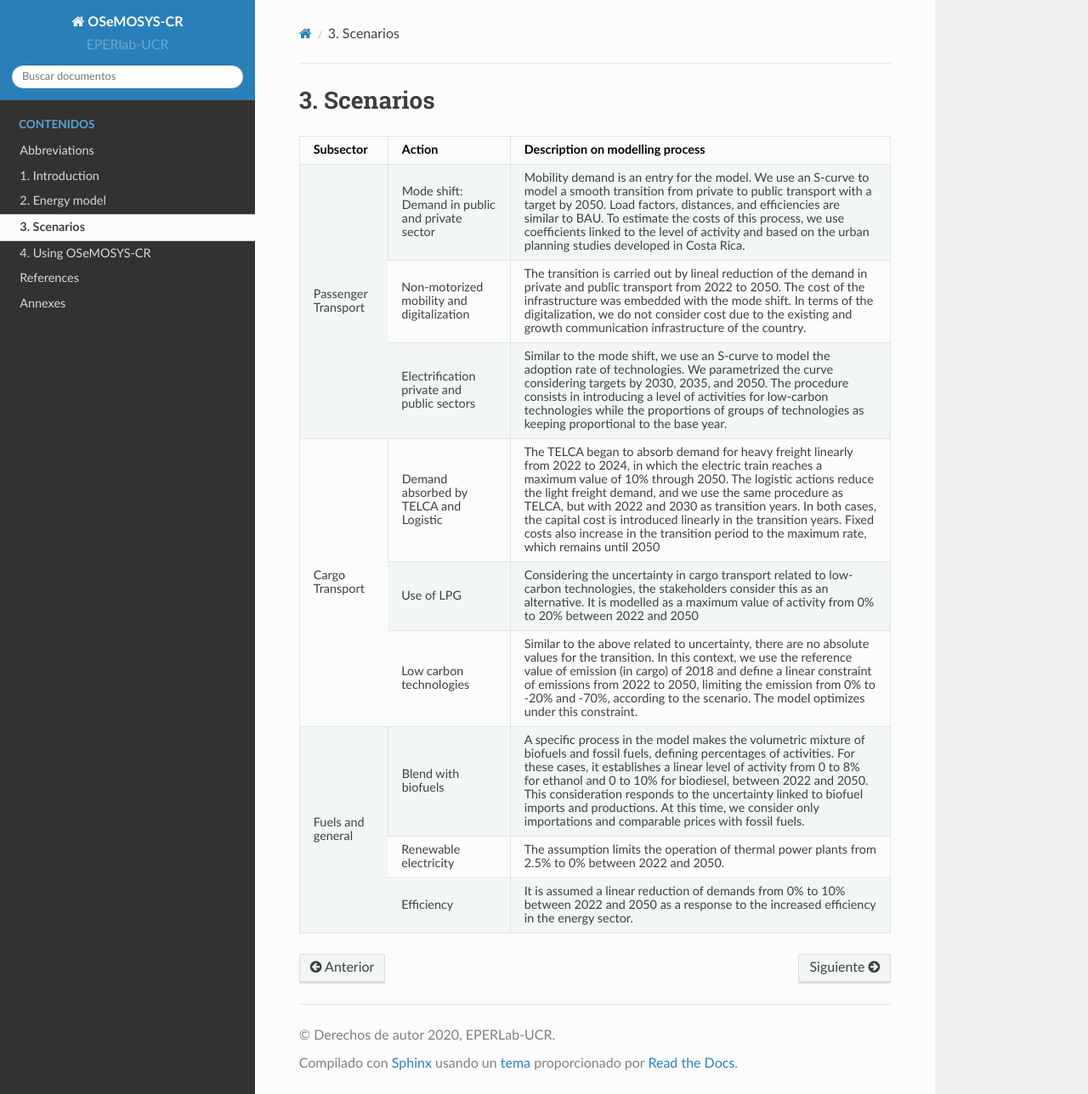
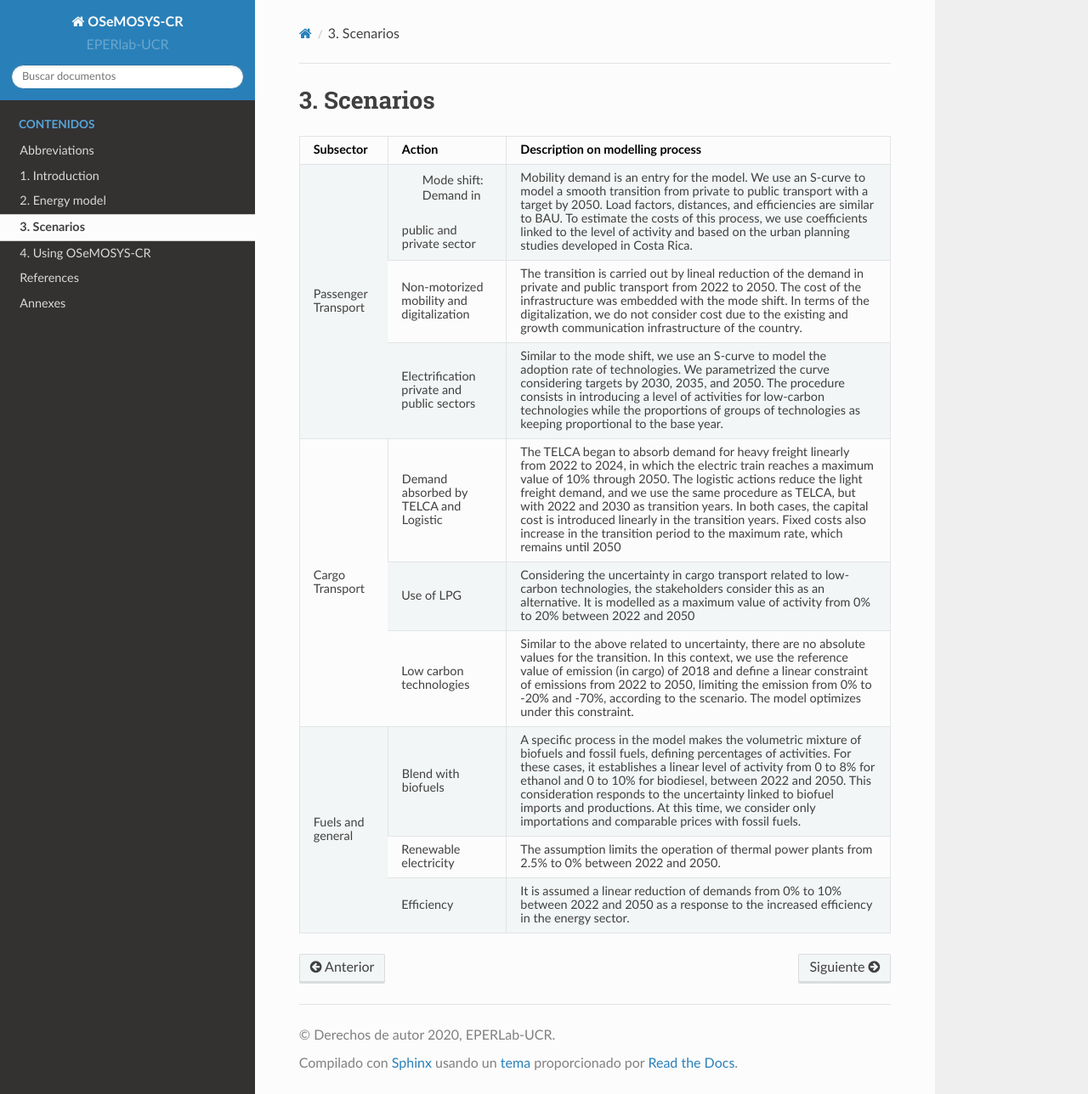
Before and after one commit to EPERLab/OSeMOSYS-CR, a Sphinx documentation site: the page built from docs/03Scenarios.rst, in a window 1280 px wide and 1288 px high. Shown: the whole window at 85% size. Built offline with Sphinx 7.4.7 and the Read the Docs theme 2.0.0, drawn with Linux system fonts in a browser that asks for light colours.

```diff
--- a/docs/03Scenarios.rst
+++ b/docs/03Scenarios.rst
@@ -1,52 +1,52 @@
 3. Scenarios
 =====================
 
-+--------------------+-------------------------------------------------+------------------------------------------------------------------------------------------+
-|Subsector           | Action                                          | Description on modelling process                                                         |
-+====================+=================================================+==========================================================================================+
-|Passenger Transport | Mode shift: Demand in public and private sector | Mobility demand is an entry for the model. We use an S-curve to model a smooth           |
-|                    |                                                 | transition from private to public transport with a target by 2050. Load factors,         |
-|                    |                                                 | distances, and efficiencies are similar to BAU. To estimate the costs of this process,   |
-|                    |                                                 | we use coefficients linked to the level of activity and based on the urban planning      |
-|                    |                                                 | studies developed in Costa Rica.                                                         |
-|                    +-------------------------------------------------+------------------------------------------------------------------------------------------+
-|                    | Non-motorized mobility and digitalization       | The transition is carried out by lineal reduction of the demand in private and public    |
-|                    |                                                 | transport from 2022 to 2050. The cost of the infrastructure was embedded with the mode   |
-|                    |                                                 | shift. In terms of the digitalization, we do not consider cost due to the existing and   |
-|                    |                                                 | growth communication infrastructure of the country.                                      |
-|                    +-------------------------------------------------+------------------------------------------------------------------------------------------+
-|                    | Electrification private and public sectors      | Similar to the mode shift, we use an S-curve to model the adoption rate of technologies. |
-|                    |                                                 | We parametrized the curve considering targets by 2030, 2035, and 2050. The procedure     |
-|                    |                                                 | consists in introducing a level of activities for low-carbon technologies while the      |
-|                    |                                                 | proportions of groups of technologies as keeping proportional to the base year.          |
-+--------------------+-------------------------------------------------+------------------------------------------------------------------------------------------+
-|Cargo Transport     | Demand absorbed by TELCA and Logistic           | The TELCA began to absorb demand for heavy freight linearly from 2022 to 2024, in which  |
-|                    |                                                 | the electric train reaches a maximum value of 10% through 2050. The logistic actions     |
-|                    |                                                 | reduce the light freight demand, and we use the same procedure as TELCA, but with 2022   |
-|                    |                                                 | and 2030 as transition years. In both cases, the capital cost is introduced linearly in  |
-|                    |                                                 | the transition years. Fixed costs also increase in the transition period to the maximum  |
-|                    |                                                 | rate, which remains until 2050                                                           |
-|                    +-------------------------------------------------+------------------------------------------------------------------------------------------+
-|                    | Use of LPG                                      | Considering the uncertainty in cargo transport related to low-carbon technologies, the   |
-|                    |                                                 | stakeholders consider this as an alternative. It is modelled as a maximum value of       |
-|                    |                                                 | activity from 0% to 20% between 2022 and 2050                                            |
-|                    +-------------------------------------------------+------------------------------------------------------------------------------------------+
-|                    | Low carbon technologies                         | Similar to the above related to uncertainty, there are no absolute values for the        |
-|                    |                                                 | transition. In this context, we use the reference value of emission (in cargo) of 2018   |
-|                    |                                                 | and define a linear constraint of emissions from 2022 to 2050, limiting the emission     |
-|                    |                                                 | from 0% to -20% and -70%, according to the scenario. The model optimizes under this      |
-|                    |                                                 | constraint.                                                                              |
-+--------------------+-------------------------------------------------+------------------------------------------------------------------------------------------+
-|Fuels and general   | Blend with biofuels                             | A specific process in the model makes the volumetric mixture of biofuels and fossil      |
-|                    |                                                 | fuels, defining percentages of activities. For these cases, it establishes a linear      |
-|                    |                                                 | level of activity from 0 to 8% for ethanol and 0 to 10% for biodiesel, between 2022 and  |
-|                    |                                                 | 2050. This consideration responds to the uncertainty linked to biofuel imports and       |
-|                    |                                                 | productions. At this time, we consider only importations and comparable prices with      |
-|                    |                                                 | fossil fuels.                                                                            |
-|                    +-------------------------------------------------+------------------------------------------------------------------------------------------+
-|                    | Renewable electricity                           | The assumption limits the operation of thermal power plants from 2.5% to 0% between 2022 |
-|                    |                                                 | and 2050.                                                                                |
-|                    +-------------------------------------------------+------------------------------------------------------------------------------------------+
-|                    | Efficiency                                      | It is assumed a linear reduction of demands from 0% to 10% between 2022 and 2050 as a    |
-|                    |                                                 | response to the increased efficiency in the energy sector.                               |
-+--------------------+-------------------------------------------------+------------------------------------------------------------------------------------------+
++-----------+--------------------------+------------------------------------------------------------------------------------------+
+|Subsector  | Action                   | Description on modelling process                                                         |
++===========+==========================+==========================================================================================+
+| Passenger | Mode shift: Demand in    | Mobility demand is an entry for the model. We use an S-curve to model a smooth           |
+| Transport |public and private sector | transition from private to public transport with a target by 2050. Load factors,         |
+|           |                          | distances, and efficiencies are similar to BAU. To estimate the costs of this process,   |
+|           |                          | we use coefficients linked to the level of activity and based on the urban planning      |
+|           |                          | studies developed in Costa Rica.                                                         |
+|           +--------------------------+------------------------------------------------------------------------------------------+
+|           | Non-motorized mobility   | The transition is carried out by lineal reduction of the demand in private and public    |
+|           | and digitalization       | transport from 2022 to 2050. The cost of the infrastructure was embedded with the mode   |
+|           |                          | shift. In terms of the digitalization, we do not consider cost due to the existing and   |
+|           |                          | growth communication infrastructure of the country.                                      |
+|           +--------------------------+------------------------------------------------------------------------------------------+
+|           | Electrification private  | Similar to the mode shift, we use an S-curve to model the adoption rate of technologies. |
+|           | and public sectors       | We parametrized the curve considering targets by 2030, 2035, and 2050. The procedure     |
+|           |                          | consists in introducing a level of activities for low-carbon technologies while the      |
+|           |                          | proportions of groups of technologies as keeping proportional to the base year.          |
++-----------+--------------------------+------------------------------------------------------------------------------------------+
+| Cargo     | Demand absorbed by       | The TELCA began to absorb demand for heavy freight linearly from 2022 to 2024, in which  |
+| Transport | TELCA and Logistic       | the electric train reaches a maximum value of 10% through 2050. The logistic actions     |
+|           |                          | reduce the light freight demand, and we use the same procedure as TELCA, but with 2022   |
+|           |                          | and 2030 as transition years. In both cases, the capital cost is introduced linearly in  |
+|           |                          | the transition years. Fixed costs also increase in the transition period to the maximum  |
+|           |                          | rate, which remains until 2050                                                           |
+|           +--------------------------+------------------------------------------------------------------------------------------+
+|           | Use of LPG               | Considering the uncertainty in cargo transport related to low-carbon technologies, the   |
+|           |                          | stakeholders consider this as an alternative. It is modelled as a maximum value of       |
+|           |                          | activity from 0% to 20% between 2022 and 2050                                            |
+|           +--------------------------+------------------------------------------------------------------------------------------+
+|           | Low carbon               | Similar to the above related to uncertainty, there are no absolute values for the        |
+|           | technologies             | transition. In this context, we use the reference value of emission (in cargo) of 2018   |
+|           |                          | and define a linear constraint of emissions from 2022 to 2050, limiting the emission     |
+|           |                          | from 0% to -20% and -70%, according to the scenario. The model optimizes under this      |
+|           |                          | constraint.                                                                              |
++-----------+--------------------------+------------------------------------------------------------------------------------------+
+| Fuels and | Blend with biofuels      | A specific process in the model makes the volumetric mixture of biofuels and fossil      |
+| general   |                          | fuels, defining percentages of activities. For these cases, it establishes a linear      |
+|           |                          | level of activity from 0 to 8% for ethanol and 0 to 10% for biodiesel, between 2022 and  |
+|           |                          | 2050. This consideration responds to the uncertainty linked to biofuel imports and       |
+|           |                          | productions. At this time, we consider only importations and comparable prices with      |
+|           |                          | fossil fuels.                                                                            |
+|           +--------------------------+------------------------------------------------------------------------------------------+
+|           | Renewable electricity    | The assumption limits the operation of thermal power plants from 2.5% to 0% between 2022 |
+|           |                          | and 2050.                                                                                |
+|           +--------------------------+------------------------------------------------------------------------------------------+
+|           | Efficiency               | It is assumed a linear reduction of demands from 0% to 10% between 2022 and 2050 as a    |
+|           |                          | response to the increased efficiency in the energy sector.                               |
++-----------+--------------------------+------------------------------------------------------------------------------------------+
```
